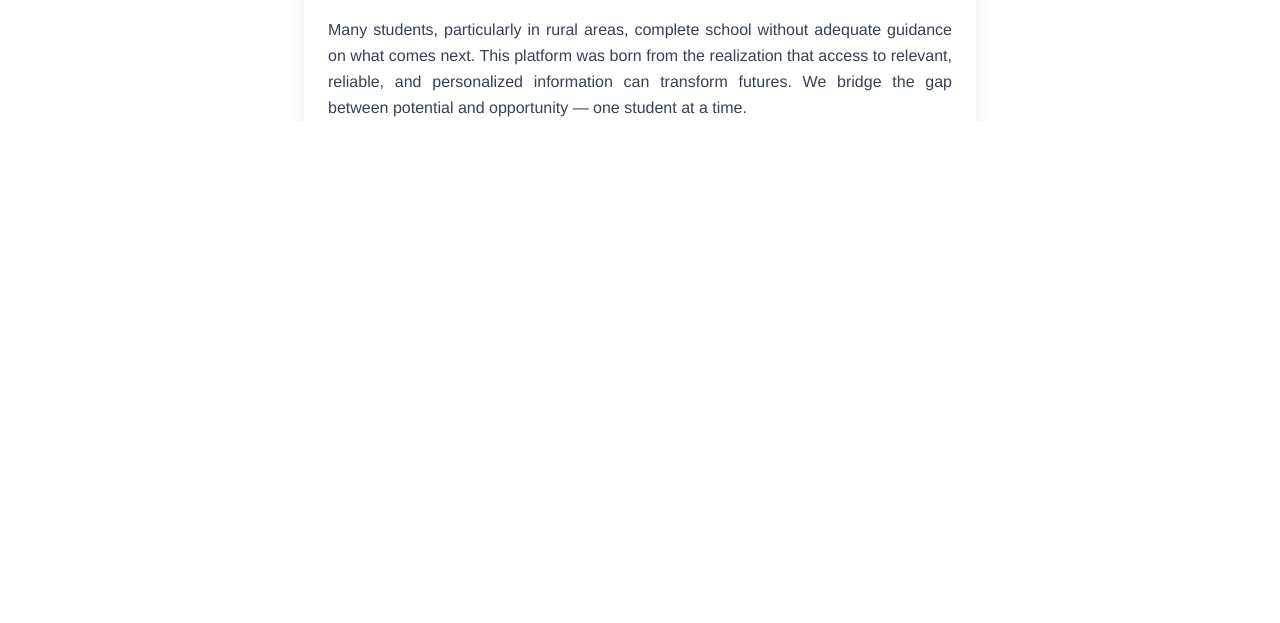
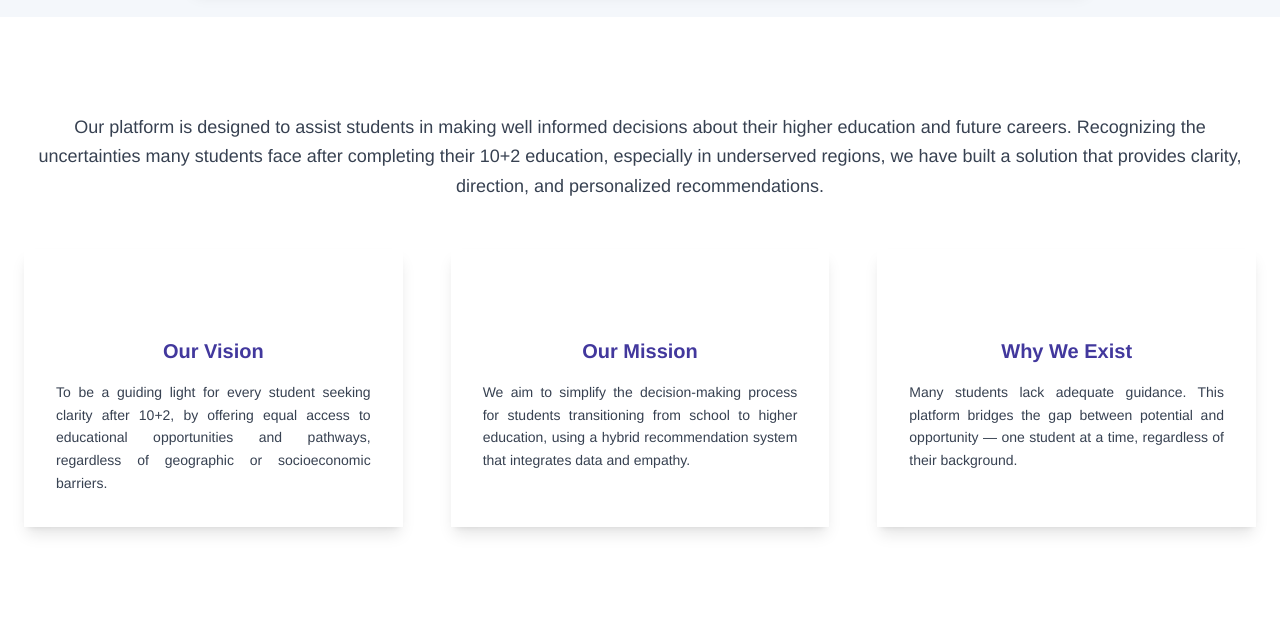
Before and after one commit to devnitht02/recommendation-engine, a Django app: template recommender/dashboard/templates/about.html in a window 1280 px wide. Shown: the part 1000-1623 px from the top of the page. Before the commit the page ends 1117 px from the top, so only its background shows below. Run offline with Django 5.2, Linux system fonts and the light colour scheme; the template is opened without the code that fills it, so the values that code supplies are empty; style sheets or scripts are compiled from the project's sources; some libraries are stand-ins or nearby versions.

Commit message:
about us ui design

```diff
--- a/recommender/dashboard/templates/about.html
+++ b/recommender/dashboard/templates/about.html
@@ -1,76 +1,80 @@
 {% extends "base.html" %}
 {% block content %}
 
-<!-- Hero Section with Centered Banner -->
-<section class="bg-gradient-to-br from-blue-50 to-purple-100 py-16" style="margin-top: 8rem">
-  <div class="max-w-2xl mx-auto text-center px-4">
-    <h1 class="text-4xl font-bold text-gray-800 mb-4">About Us</h1>
-    <p class="text-lg text-gray-700 mb-8">
+<!-- Hero Section -->
+<section class="relative overflow-hidden bg-gradient-to-br from-indigo-100 via-purple-100 to-pink-50 pt-32 pb-24" style="padding: 30px; margin-top: 6rem">
+  <div class="max-w-6xl mx-auto px-6 flex flex-col items-center text-center space-y-8">
+
+    <h1 class="text-5xl font-extrabold text-gray-800 leading-tight">
+      About Us
+    </h1>
+
+    <p class="text-xl text-gray-700 max-w-2xl leading-relaxed">
       Empowering students to navigate higher education with clarity and confidence.
     </p>
-    <img src="https://source.unsplash.com/700x300/?students,learning" alt="Students" class="rounded-lg shadow-md mx-auto">
+
+    <div class="w-full max-w-4xl rounded-xl overflow-hidden shadow-lg">
+      <img src="https://images.unsplash.com/photo-1606761568499-6d2451b23c66?q=80&w=1974&auto=format&fit=crop&ixlib=rb-4.0.3&ixid=M3wxMjA3fDB8MHxwaG90by1wYWdlfHx8fGVufDB8fHx8fA%3D%3D" alt="Students in learning environment" class="w-full object-cover h-[300px]">
+    </div>
   </div>
 </section>
 
 <!-- Content Section -->
-<section class="bg-white py-20">
-  <div class="max-w-2xl mx-auto px-6 bg-white rounded-xl shadow-xl p-10 space-y-16">
+<section class="bg-white py-24">
+  <div class="max-w-5xl mx-auto px-6 space-y-24">
 
     <!-- Intro -->
-    <div class="text-center">
-      <p class="text-gray-800 text-lg leading-relaxed">
-        Our platform is designed to assist students in making well-informed decisions about their higher education and future careers.
+    <div class="text-center space-y-6" style="margin-bottom: 3rem ">
+      <p class="text-lg text-gray-700 leading-relaxed max-w-3xl mx-auto">
+        Our platform is designed to assist students in making well informed decisions about their higher education and future careers.
         Recognizing the uncertainties many students face after completing their 10+2 education, especially in underserved regions,
         we have built a solution that provides clarity, direction, and personalized recommendations.
       </p>
     </div>
 
+    <!-- Feature Cards -->
+    <div class="grid grid-cols-1 md:grid-cols-3 gap-12 text-center">
+
       <!-- Vision -->
-    <div class="space-y-4">
-      <div class="flex items-center justify-center">
-        <i data-lucide="eye" class="w-8 h-8 text-blue-600"></i>
-        <h2 class="text-2xl font-semibold ml-2 text-blue-700">Our Vision</h2>
+      <div class="bg-gradient-to-tr from-indigo-50 to-purple-100 rounded-2xl p-8 shadow-lg space-y-4">
+        <div class="flex justify-center">
+          <i data-lucide="eye" class="w-10 h-10 text-indigo-600"></i>
         </div>
-      <p class="text-gray-700 text-base text-justify leading-relaxed">
+        <h3 class="text-xl font-semibold text-indigo-800">Our Vision</h3>
+        <p class="text-gray-700 text-sm leading-relaxed text-justify">
           To be a guiding light for every student seeking clarity after 10+2, by offering equal access to educational opportunities
-        and pathways, regardless of geographic or socioeconomic barriers. We envision a future where every learner is empowered
-        with the knowledge to choose a path aligned with their passions and strengths.
+          and pathways, regardless of geographic or socioeconomic barriers.
         </p>
       </div>
 
       <!-- Mission -->
-    <div class="space-y-4">
-      <div class="flex items-center justify-center">
-        <i data-lucide="target" class="w-8 h-8 text-blue-600"></i>
-        <h2 class="text-2xl font-semibold ml-2 text-blue-700">Our Mission</h2>
+      <div class="bg-gradient-to-tr from-indigo-50 to-purple-100 rounded-2xl p-8 shadow-lg space-y-4">
+        <div class="flex justify-center">
+          <i data-lucide="target" class="w-10 h-10 text-indigo-600"></i>
         </div>
-      <p class="text-gray-700 text-base text-justify leading-relaxed">
-        Our mission is to simplify the decision-making process for students transitioning from school to higher education
-        by providing a hybrid recommendation system. We integrate data-driven insights and human-centered design to recommend
-        suitable degree programs and institutions based on individual interests, goals, and backgrounds.
+        <h3 class="text-xl font-semibold text-indigo-800">Our Mission</h3>
+        <p class="text-gray-700 text-sm leading-relaxed text-justify">
+          We aim to simplify the decision-making process for students transitioning from school to higher education,
+          using a hybrid recommendation system that integrates data and empathy.
         </p>
       </div>
 
       <!-- Why We Exist -->
-    <div class="space-y-4">
-      <div class="flex items-center justify-center">
-        <i data-lucide="life-buoy" class="w-8 h-8 text-blue-600"></i>
-        <h2 class="text-2xl font-semibold ml-2 text-blue-700">Why We Exist</h2>
+      <div class="bg-gradient-to-tr from-indigo-50 to-purple-100 rounded-2xl p-8 shadow-lg space-y-4">
+        <div class="flex justify-center">
+          <i data-lucide="life-buoy" class="w-10 h-10 text-indigo-600"></i>
         </div>
-      <p class="text-gray-700 text-base text-justify leading-relaxed">
-        Many students, particularly in rural areas, complete school without adequate guidance on what comes next.
-        This platform was born from the realization that access to relevant, reliable, and personalized information
-        can transform futures. We bridge the gap between potential and opportunity — one student at a time.
+        <h3 class="text-xl font-semibold text-indigo-800">Why We Exist</h3>
+        <p class="text-gray-700 text-sm leading-relaxed text-justify">
+          Many students lack adequate guidance. This platform bridges the gap between potential and opportunity —
+          one student at a time, regardless of their background.
         </p>
+      </div>
+
     </div>
 
   </div>
 </section>
 
-<!-- Lucide Icon Script -->
-<script type="module">
-  import lucide from 'https://unpkg.com/lucide@latest/dist/esm/lucide.js';
-  lucide.createIcons();
-</script>
 
 {% endblock %}
```
Also changed, not shown: 1 other file. Lines whose indentation alone changed are shown as unchanged.
